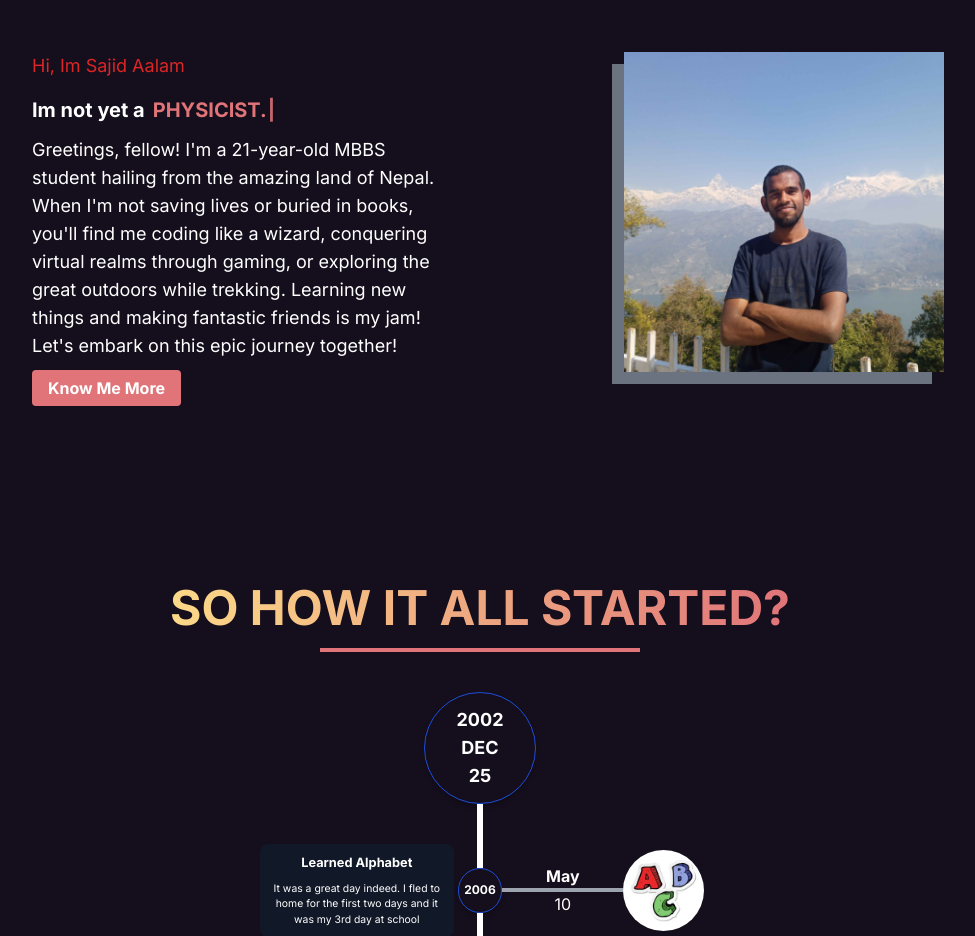
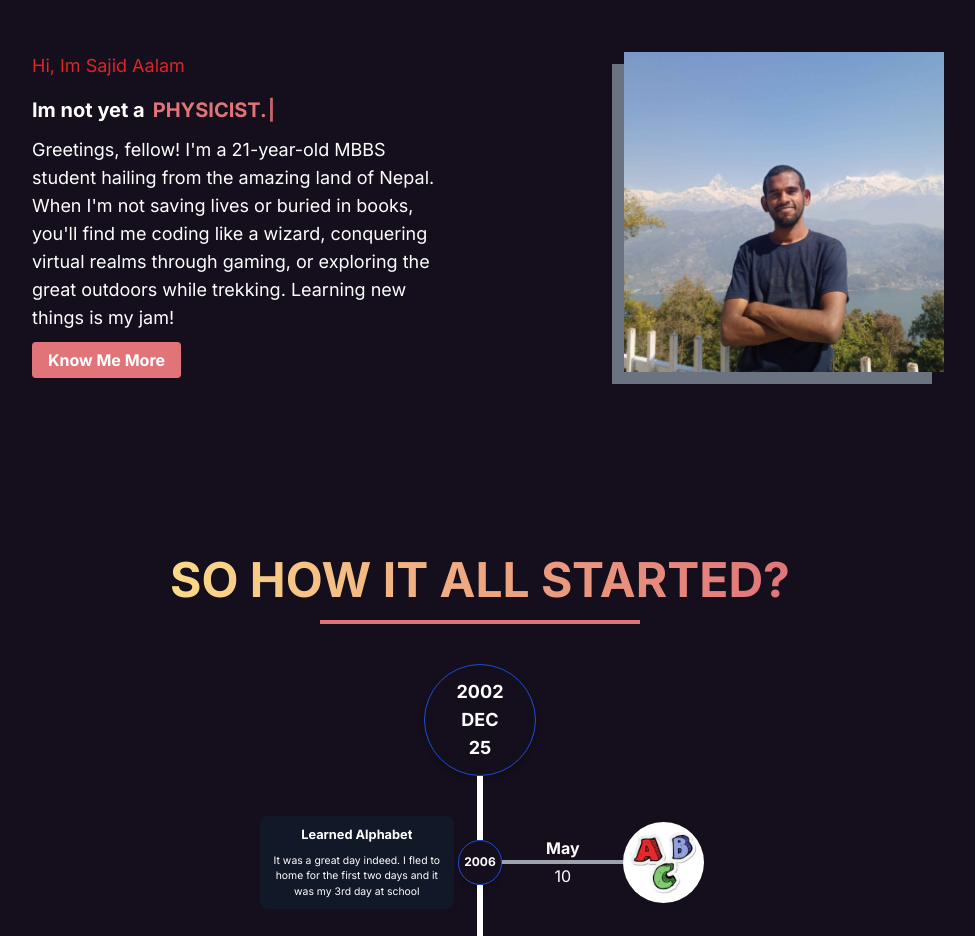
Before and after one commit to 2mdsajid/portfolio, a Next.js app: page / in a window 1280 px wide. Shown: the part 1000-1936 px from the top of the page, without its empty margins (160-1135 px from the left). Built offline with nearby package versions, Linux system fonts and the light colour scheme.

Commit message:
uploadthing

```diff
--- a/src/app/components/(section2)/IntroPage.tsx
+++ b/src/app/components/(section2)/IntroPage.tsx
@@ -21,7 +21,7 @@ const IntroPage = () => {
                         </div>
                     </div>
                     {/* about me */}
-                    <p className='lg:text-lg mb-4'>Greetings, fellow! I'm a 21-year-old MBBS student hailing from the amazing land of Nepal. When I'm not saving lives or buried in books, you'll find me coding like a wizard, conquering virtual realms through gaming, or exploring the great outdoors while trekking. Learning new things and making fantastic friends is my jam! Let's embark on this epic journey together!</p>
+                    <p className='lg:text-lg mb-4'>Greetings, fellow! I&apos;m a 21-year-old MBBS student hailing from the amazing land of Nepal. When I&apos;m not saving lives or buried in books, you&apos;ll find me coding like a wizard, conquering virtual realms through gaming, or exploring the great outdoors while trekking. Learning new things is my jam!</p>
                     <Link href="/aboutme" className=" bg-color2 hover:bg-color4 hover:border text-white font-bold py-2 px-4 rounded">
                         Know Me More
                     </Link>
--- a/src/app/components/(section4)/CodingTimeline.tsx
+++ b/src/app/components/(section4)/CodingTimeline.tsx
@@ -8,7 +8,7 @@ const CodingTimeline = ({ dummyData }: { dummyData: TypeStacks[] }) => {
     <div className='w-full h-full mt-20 px-4 md:px-10 lg:px-44 xl:px-52'>
       <div className='w-full h-full'>
         {dummyData.map((data, index,array) => {
-          return <TechJourney keyprop={index} stack={data} array={array}/>
+          return <TechJourney key={index} keyprop={index} stack={data} array={array}/>
         })}
       </div>
 
--- a/src/app/friends/components/FriendCard.tsx
+++ b/src/app/friends/components/FriendCard.tsx
@@ -1,5 +1,6 @@
 'use client'
 
+import Image from 'next/image';
 import { TypeFriendCard } from '@/lib/utils/Types';
 import React, { useState } from 'react';
 import FriendCardDialog from './FriendCardDialog';
@@ -20,7 +21,7 @@ const FriendCard = ({ data }:{data:TypeFriendCard}) => {
 
   return (
     <div>
-      <img src={data.image} alt={data.name} className="w-24 h-24 rounded-full" onClick={handleCardClick} />
+      <Image width={100} height={100} src={data.image} alt={data.name} className="w-24 h-24 rounded-full" onClick={handleCardClick} />
       <h2 className="text-lg font-semibold">{data.name}</h2>
 
       {isDialogOpen && (
--- a/src/app/friends/page.tsx
+++ b/src/app/friends/page.tsx
@@ -26,7 +26,7 @@ interface CustomToken {
 }
 
 
-const page = () => {
+const Page = () => {
 
     const [searchedProfiles, setSearchedProfiles] = useState<TypeFriendCard[]>([])
 
@@ -132,4 +132,4 @@ const page = () => {
     )
 }
 
-export default page
+export default Page
--- a/src/app/sitegenerator/components/UploadButtonCustom.tsx
+++ b/src/app/sitegenerator/components/UploadButtonCustom.tsx
@@ -29,6 +29,7 @@ const UploadComponent = ({ onUploadComplete, onUploadError }: UploadComponentPro
     try {
       const res = await DANGEROUS__uploadFiles(images, 'imageUploader');
       onUploadComplete && onUploadComplete(res);
+      console.log("🚀 ~ file: UploadButtonCustom.tsx:37 ~ handleUpload ~ res:", res)
       setImages([])
       setClick(false)
     } catch (error: any) {
--- a/src/app/sitegenerator/page.tsx
+++ b/src/app/sitegenerator/page.tsx
@@ -4,7 +4,7 @@ import React, { useState } from 'react'
 import GeneratorForm from './components/GeneratorForm'
 import SiteGeneratorModel from './components/SiteGeneratorModel'
 
-const page = () => {
+const Page = () => {
   const [isOpen, setIsOpen] = useState(true);
   const handleToggleModel = () => {
     setIsOpen(!isOpen);
@@ -17,4 +17,4 @@ const page = () => {
   )
 }
 
-export default page
+export default Page
--- a/src/app/timeline/page.tsx
+++ b/src/app/timeline/page.tsx
@@ -7,7 +7,6 @@ const page = () => {
   return (
     <div className='w-full h-full px-0 md:px-10 lg:px-40 xl:px-44'>
       <EventTimeline events={events} isHomePage={false} />
-
     </div>
   )
 }
```
Also changed, not shown: 1 other file (tests, documents, lock files or other folders).
